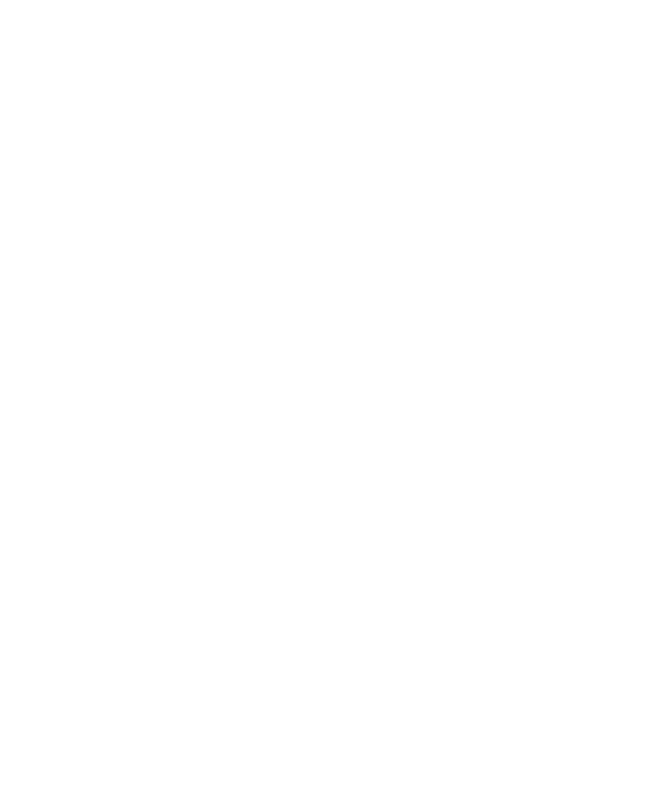
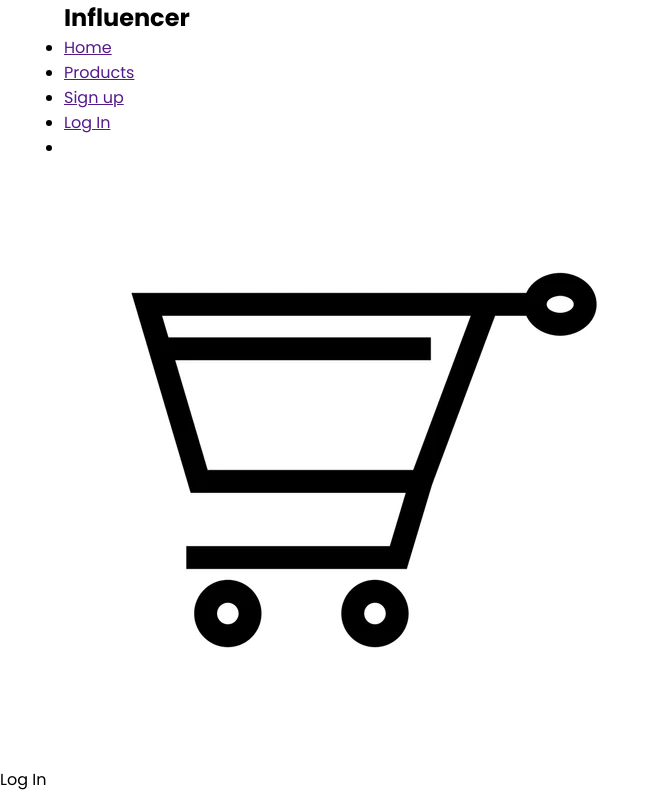
Before and after one commit to kamalcodezen/influencer-dev-task, a plain HTML site: page index.html in a window 1280 px wide. Shown: the whole page, without its empty margins (0-659 px from the left). Drawn offline with Linux system fonts and the light colour scheme.

Commit message:
added a navbar structure  and nav icon

```diff
--- a/index.html
+++ b/index.html
@@ -30,11 +30,24 @@
     <!-- -----header are start----- -->
     <header>
         <!-- ----nav area start-- -->
-        <nav class="nav-container">
-
+        <nav class="nav-container   container-1">
+            <span id="menu-logo" class="hide"></span>
+            <h2>Influencer </h2>
+            <ul class="menu">
+                <li class="menu-list"><a class="menu-link" href=""> Home</a></li>
+                <li class="menu-list"><a class="menu-link" href="">Products</a></li>
+                <li class="menu-list"><a class="menu-link" href="">Sign up</a></li>
+                <li class="menu-list"> <a class="menu-link" href="">Log In</a></li>
+                <li class="menu-list"> <a class="menu-link" href=""><i id="searh-icon"
+                            class="fa-solid fa-magnifying-glass"></i></a></li>
+            </ul>
+            <div class="meenu-cart">
+                <img src="./images/cart.png" alt="">
+            </div>
         </nav>
         <!-- ----nav area start-- -->
 
+        Log In
     </header>
     <!-- -----header are  end------- -->
     <!-- ----main area start-- -->
--- a/styles/style.css
+++ b/styles/style.css
@@ -35,6 +35,11 @@
     margin: 0 auto;
 }
 
+/* ---hide class */
+.hide {
+    display: none;
+}
+
 /* ---primary color pink */
 .primary-color {
     color: rgba(224, 44, 109, 1);
@@ -49,7 +54,8 @@
 .medium-dark-gray {
     color: rgba(24, 25, 31, 1);
 }
+
 /* --display felx-- */
-.display-flex{
+.display-flex {
     display: flex;
 }
```
Also changed, not shown: images/cart.png (added).
